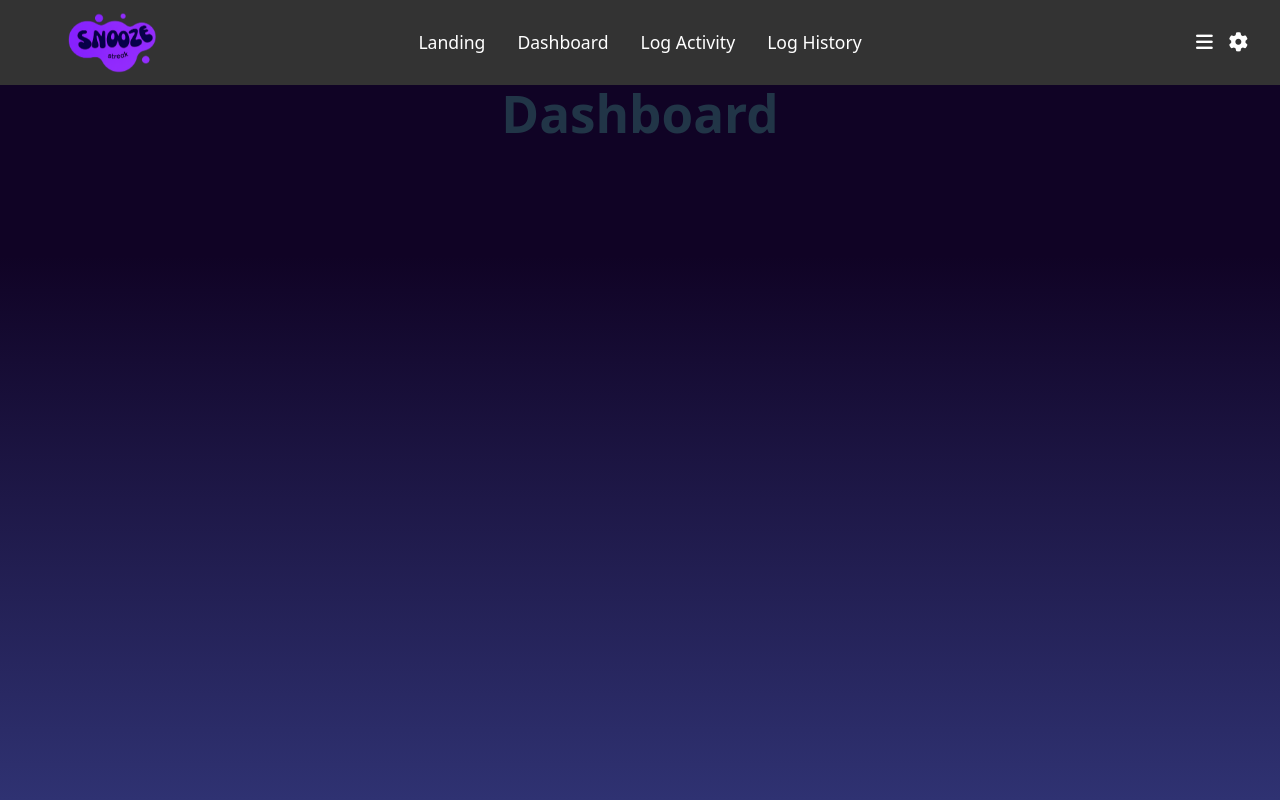
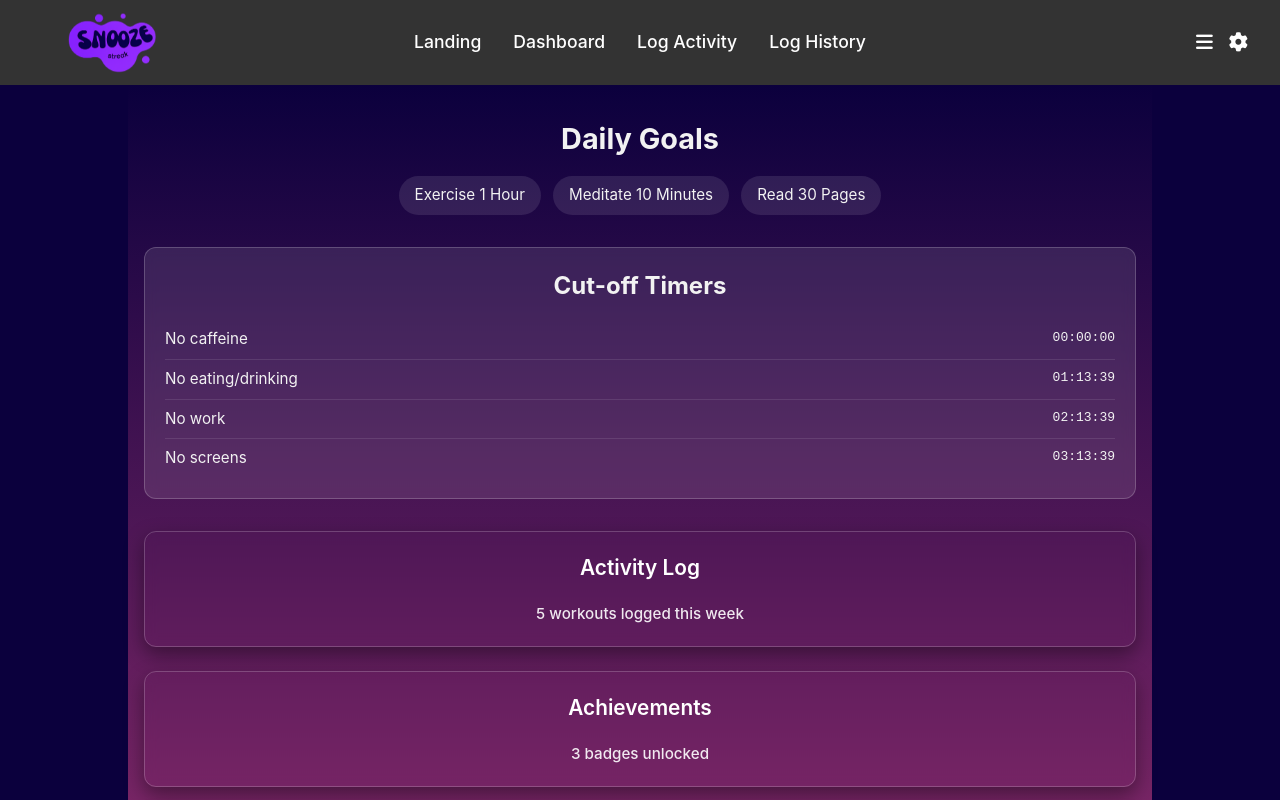
Before and after one commit to kayzute/snoozestreak, a React (Vite) app: page /Dashboard in a window 1280 px wide. Shown: the top 800 px of the page. Built offline with nearby package versions, Linux system fonts and the light colour scheme.

Commit message:
Dashboard

```diff
--- /dev/null
+++ b/src/pages/Dashboard.css
@@ -0,0 +1,132 @@
+:root {
+  --bg-start:    hsl(251, 100%, 12%);
+  --bg-end:      rgb(143, 45, 110);
+  --text-light:  #f2f2f2;    /* off-white */
+  --pill-bg:     rgba(255,255,255,0.1);
+  --pill-hover:  rgba(255,255,255,1);
+  --accent-grad: linear-gradient(135deg, #6359FF, #4f46e5);
+  --card-shadow: rgba(0, 0, 0, 0.4);
+}
+
+body {
+  margin: 0;
+  background: var(--bg-start);
+  color: var(--text-light);
+  font-family: -apple-system, BlinkMacSystemFont, "Segoe UI", sans-serif;
+}
+
+.dashboard {
+  min-height: calc(100vh - 64px);        /* sits beneath your fixed header */
+  background: linear-gradient(to bottom, var(--bg-start), var(--bg-end));
+  padding: 2rem 1rem;
+  max-width: 1024px;
+  margin: 0 auto;
+}
+
+/* Section Title */
+.section-title {
+  font-size: 1.8rem;
+  margin-bottom: 1rem;
+  text-align: center;
+  color: var(--text-light);
+}
+
+/* daily goals */
+.daily-goals {
+  margin-bottom: 2rem;
+}
+.goals-grid {
+  display: inline-flex;
+  flex-wrap: wrap;
+  gap: 0.75rem;
+  justify-content: center;
+}
+.goal-pill {
+  background: var(--pill-bg);
+  padding: 0.5rem 1rem;
+  border-radius: 999px;
+  font-size: 0.95rem;
+  cursor: pointer;
+  transition: background 0.2s;
+  color: var(--text-light);
+}
+.goal-pill:hover {
+  background: var(----pill-bg);
+  color: var(--accent-grad)
+}
+
+/* widgets */
+.widgets-grid {
+  display: grid;
+  flex-direction: column;
+  align-items: center;
+  gap: 1.5rem;
+  margin-top: 1rem;
+}
+
+.widget-card {
+  display: flex;
+  flex-direction: column;
+  background: var(----pill-bg);
+  border: 1px solid rgba(255,255,255,.2);
+  backdrop-filter: blur(6px);
+  color: #fff;
+  border-radius: 12px;
+  overflow: hidden;
+  box-shadow: 0 8px 20px var(--card-shadow);
+  text-decoration: none;
+  transition: transform 0.15s ease, box-shadow 0.15s ease;
+}
+.widget-card:hover {
+  transform: translateY(-4px);
+  box-shadow: 0 12px 28px var(--card-shadow);
+  color: #fff
+}
+.widget-card__header {
+  padding: 1.25rem;
+  font-size: 1.3rem;
+  font-weight: 600;
+}
+.widget-card__body {
+  padding: 0 1.25rem 1.25rem;
+  font-size: 0.95rem;
+  opacity: 0.9;
+}
+
+/* Daily Timers */
+.daily-timers {
+  margin: 2rem 0;
+  padding: 1.25rem;
+  background: rgba(255,255,255,0.1);
+  border: 1px solid rgba(255,255,255,0.2);
+  border-radius: 12px;
+  backdrop-filter: blur(6px);
+}
+.daily-timers h2 {
+  margin: 0 0 1rem;
+  text-align: center;
+  color: #f2f2f2;
+  font-size: 1.5rem;
+}
+.daily-timers ul {
+  list-style: none;
+  margin: 0;
+  padding: 0;
+}
+.daily-timers li {
+  display: flex;
+  justify-content: space-between;
+  padding: 0.5rem 0;
+  border-bottom: 1px solid rgba(255,255,255,0.1);
+}
+.daily-timers li:last-child {
+  border-bottom: none;
+}
+.timer-label {
+  color: #f2f2f2;
+  font-size: 0.95rem;
+}
+.timer-value {
+  font-family: monospace;
+  color: #f2f2f2;
+}
--- a/src/pages/Dashboard.jsx
+++ b/src/pages/Dashboard.jsx
@@ -1,3 +1,115 @@
+// Dashboard.jsx
+import React, { useState, useEffect } from 'react';
+import { Link } from 'react-router-dom';
+import './Dashboard.css';
+
+// --- Helpers for the timers ---
+function formatDuration(ms) {
+  if (ms <= 0) return '00:00:00';
+  let totalSec = Math.floor(ms / 1000);
+  const hrs  = String(Math.floor(totalSec / 3600)).padStart(2, '0');
+  totalSec   %= 3600;
+  const mins = String(Math.floor(totalSec / 60)).padStart(2, '0');
+  const secs = String(totalSec % 60).padStart(2, '0');
+  return `${hrs}:${mins}:${secs}`;
+}
+
+function getNextBedtime(timeStr) {
+  const [H, M] = timeStr.split(':').map(Number);
+  const now    = new Date();
+  const bt     = new Date(now);
+  bt.setHours(H, M, 0, 0);
+  if (bt <= now) bt.setDate(bt.getDate() + 1);
+  return bt;
+}
+
+// --- DailyTimers Component ---
+function DailyTimers({ bedtime = '23:00' }) {
+  // define your goals + cutoff hours
+  const goals = [
+    { label: 'No caffeine',        hours: 10 },
+    { label: 'No eating/drinking', hours: 3  },
+    { label: 'No work',            hours: 2  },
+    { label: 'No screens',         hours: 1  },
+  ];
+
+  const [now, setNow] = useState(Date.now());
+  const nextBed = getNextBedtime(bedtime);
+
+  useEffect(() => {
+    const id = setInterval(() => setNow(Date.now()), 1000);
+    return () => clearInterval(id);
+  }, []);
+
+  return (
+    <section className="daily-timers">
+      <h2>Cut-off Timers</h2>
+      <ul>
+        {goals.map(({ label, hours }) => {
+          const cutoff    = nextBed.getTime() - hours * 3_600_000;
+          const remaining = cutoff - now;
+          return (
+            <li key={label}>
+              <span className="timer-label">{label}</span>
+              <span className="timer-value">{formatDuration(remaining)}</span>
+            </li>
+          );
+        })}
+      </ul>
+    </section>
+  );
+}
+
+// --- Main Dashboard ---
 export default function Dashboard() {
-  return <h1>Dashboard</h1>;
+  const dailyGoals = [
+    'Exercise 1 Hour',
+    'Meditate 10 Minutes',
+    'Read 30 Pages',
+  ];
+
+  const widgets = [
+    {
+      to: '/activity-log',
+      title: 'Activity Log',
+      summary: '5 workouts logged this week',
+    },
+    {
+      to: '/achievements',
+      title: 'Achievements',
+      summary: '3 badges unlocked',
+    },
+    {
+      to: '/log-history',
+      title: 'Log History',
+      summary: 'Last entry: Today at 8:15 AM',
+    },
+  ];
+
+  return (
+    <main className="dashboard">
+      {/* Daily Goals */}
+      <section className="daily-goals">
+        <h2 className="section-title">Daily Goals</h2>
+        <div className="goals-grid">
+          {dailyGoals.map((goal, i) => (
+            <span key={i} className="goal-pill">{goal}</span>
+          ))}
+        </div>
+      </section>
+
+      {/* Timers */}
+      <DailyTimers bedtime="23:00" />
+
+      {/* Widgets */}
+      <section className="widgets-grid">
+        {widgets.map(({ to, title, summary }, i) => (
+          <Link key={i} to={to} className="widget-card">
+            <div className="widget-card__header">{title}</div>
+            <div className="widget-card__body">{summary}</div>
+          </Link>
+        ))}
+      </section>
+    </main>
+  );
 }
```
